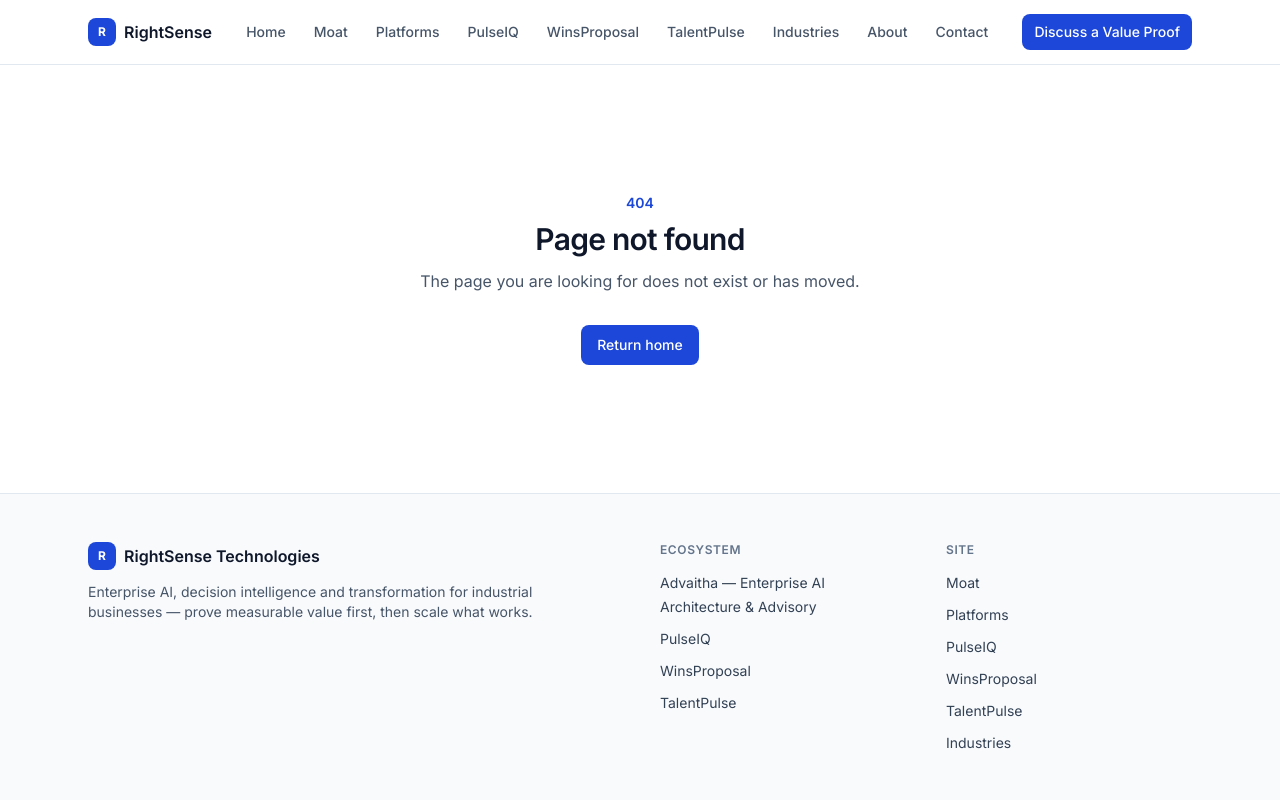
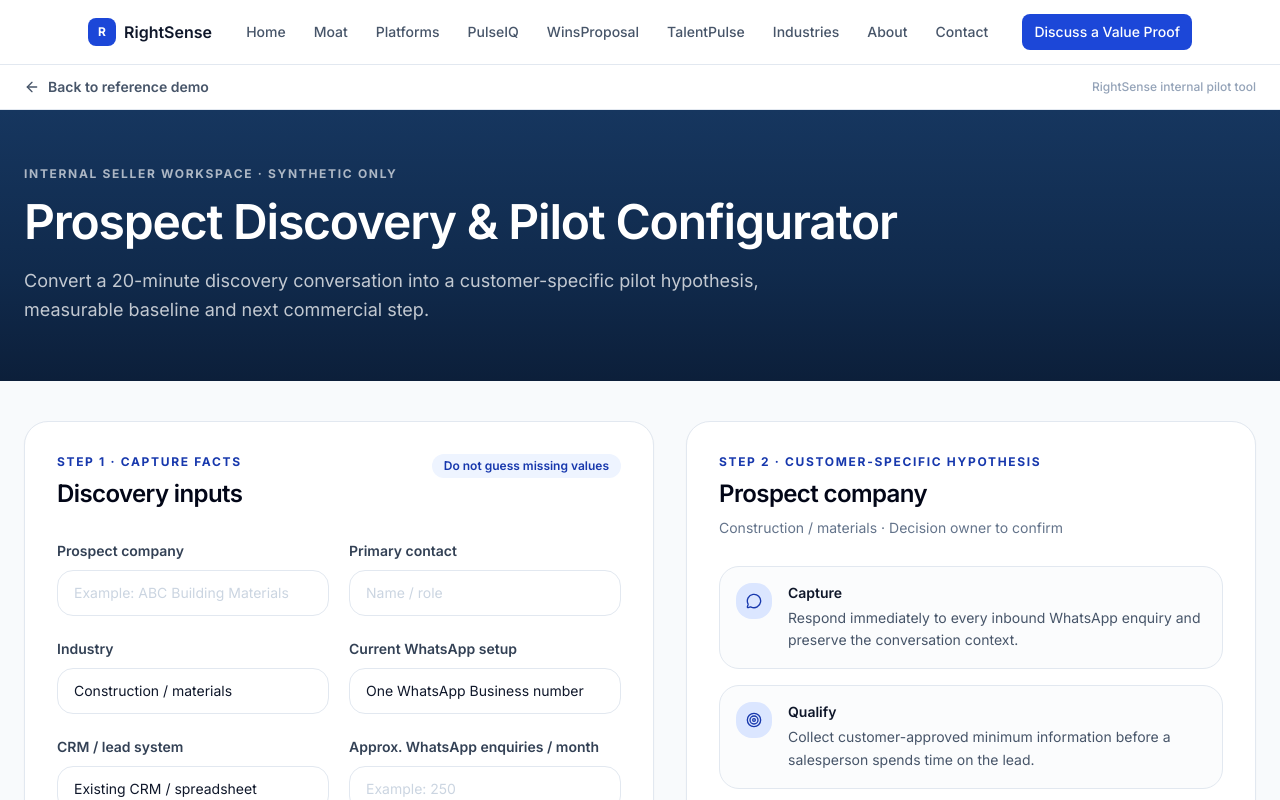
Before and after one commit to mohan69/RightSense, a Next.js app: page /revenue-agent-demo/discovery in a window 1280 px wide. Before the commit this address had no page. Shown: the top 800 px of the page. Built offline with nearby package versions, Linux system fonts and the light colour scheme.

Commit message:
Add discovery configurator route

```diff
--- /dev/null
+++ b/src/app/revenue-agent-demo/discovery/page.tsx
@@ -0,0 +1,33 @@
+import type { Metadata } from "next";
+import Link from "next/link";
+import { ArrowLeft } from "lucide-react";
+import { DiscoveryConfigurator } from "./DiscoveryConfigurator";
+
+export const metadata: Metadata = {
+  title: "Prospect Discovery & Pilot Configurator | RightSense",
+  description:
+    "Internal seller workspace for turning WhatsApp lead-management discovery into a measurable RightSense pilot hypothesis.",
+  robots: {
+    index: false,
+    follow: false,
+  },
+};
+
+export default function DiscoveryConfiguratorPage() {
+  return (
+    <>
+      <div className="border-b border-line bg-white">
+        <div className="mx-auto flex max-w-7xl items-center justify-between gap-4 px-6 py-3">
+          <Link
+            href="/revenue-agent-demo"
+            className="inline-flex items-center gap-2 text-sm font-semibold text-ink-600 hover:text-ink-950"
+          >
+            <ArrowLeft className="h-4 w-4" /> Back to reference demo
+          </Link>
+          <span className="text-xs font-medium text-ink-400">RightSense internal pilot tool</span>
+        </div>
+      </div>
+      <DiscoveryConfigurator />
+    </>
+  );
+}
```
